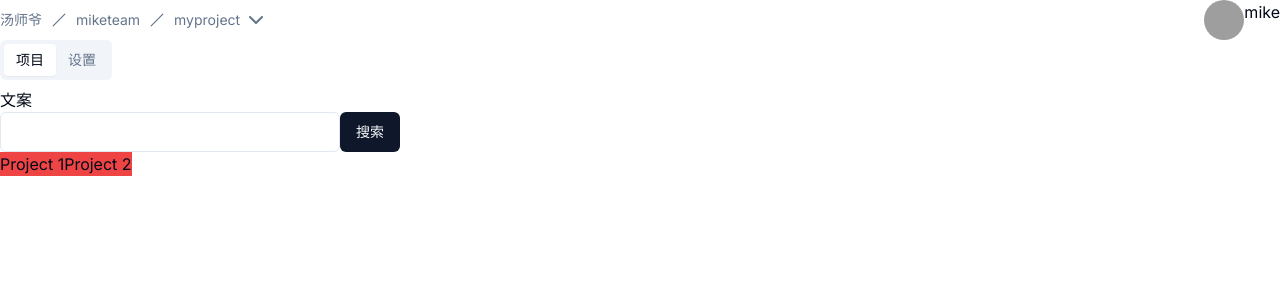
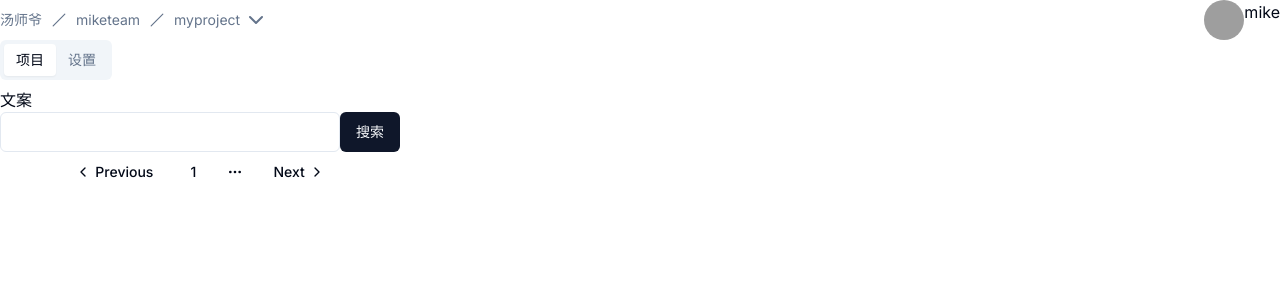
Before and after one commit to HeroIsUseless/bondma, a Next.js app: page / in a window 1280 px wide. Shown: the top 300 px of the page. Built offline with nearby package versions, Linux system fonts and the light colour scheme; grey boxes are pictures that could not be loaded.

Commit message:
fix: list

```diff
--- /dev/null
+++ b/components/ui/pagination.tsx
@@ -0,0 +1,117 @@
+import * as React from "react"
+import { ChevronLeft, ChevronRight, MoreHorizontal } from "lucide-react"
+
+import { cn } from "@/lib/utils"
+import { ButtonProps, buttonVariants } from "@/components/ui/button"
+
+const Pagination = ({ className, ...props }: React.ComponentProps<"nav">) => (
+  <nav
+    role="navigation"
+    aria-label="pagination"
+    className={cn("mx-auto flex w-full justify-center", className)}
+    {...props}
+  />
+)
+Pagination.displayName = "Pagination"
+
+const PaginationContent = React.forwardRef<
+  HTMLUListElement,
+  React.ComponentProps<"ul">
+>(({ className, ...props }, ref) => (
+  <ul
+    ref={ref}
+    className={cn("flex flex-row items-center gap-1", className)}
+    {...props}
+  />
+))
+PaginationContent.displayName = "PaginationContent"
+
+const PaginationItem = React.forwardRef<
+  HTMLLIElement,
+  React.ComponentProps<"li">
+>(({ className, ...props }, ref) => (
+  <li ref={ref} className={cn("", className)} {...props} />
+))
+PaginationItem.displayName = "PaginationItem"
+
+type PaginationLinkProps = {
+  isActive?: boolean
+} & Pick<ButtonProps, "size"> &
+  React.ComponentProps<"a">
+
+const PaginationLink = ({
+  className,
+  isActive,
+  size = "icon",
+  ...props
+}: PaginationLinkProps) => (
+  <a
+    aria-current={isActive ? "page" : undefined}
+    className={cn(
+      buttonVariants({
+        variant: isActive ? "outline" : "ghost",
+        size,
+      }),
+      className
+    )}
+    {...props}
+  />
+)
+PaginationLink.displayName = "PaginationLink"
+
+const PaginationPrevious = ({
+  className,
+  ...props
+}: React.ComponentProps<typeof PaginationLink>) => (
+  <PaginationLink
+    aria-label="Go to previous page"
+    size="default"
+    className={cn("gap-1 pl-2.5", className)}
+    {...props}
+  >
+    <ChevronLeft className="h-4 w-4" />
+    <span>Previous</span>
+  </PaginationLink>
+)
+PaginationPrevious.displayName = "PaginationPrevious"
+
+const PaginationNext = ({
+  className,
+  ...props
+}: React.ComponentProps<typeof PaginationLink>) => (
+  <PaginationLink
+    aria-label="Go to next page"
+    size="default"
+    className={cn("gap-1 pr-2.5", className)}
+    {...props}
+  >
+    <span>Next</span>
+    <ChevronRight className="h-4 w-4" />
+  </PaginationLink>
+)
+PaginationNext.displayName = "PaginationNext"
+
+const PaginationEllipsis = ({
+  className,
+  ...props
+}: React.ComponentProps<"span">) => (
+  <span
+    aria-hidden
+    className={cn("flex h-9 w-9 items-center justify-center", className)}
+    {...props}
+  >
+    <MoreHorizontal className="h-4 w-4" />
+    <span className="sr-only">More pages</span>
+  </span>
+)
+PaginationEllipsis.displayName = "PaginationEllipsis"
+
+export {
+  Pagination,
+  PaginationContent,
+  PaginationEllipsis,
+  PaginationItem,
+  PaginationLink,
+  PaginationNext,
+  PaginationPrevious,
+}
--- a/components/views/projectView.tsx
+++ b/components/views/projectView.tsx
@@ -20,10 +20,19 @@
 import { Input } from "@/components/ui/input"
 import { Project } from "@/store/types";
 import { useAtom } from "jotai";
-import { projectsAtom } from "@/store/atoms";
+import { nowProjectAtom, projectsAtom } from "@/store/atoms";
+import {
+    Pagination,
+    PaginationContent,
+    PaginationEllipsis,
+    PaginationItem,
+    PaginationLink,
+    PaginationNext,
+    PaginationPrevious,
+} from "@/components/ui/pagination"
 
 export function ProjectView() {
-    const [projects, setProjects] = useAtom(projectsAtom);
+    const [nowProject, setNowProject] = useAtom(nowProjectAtom);
 
     return (
         <Tabs defaultValue="account" className="w-[400px]">
@@ -37,13 +46,32 @@
                     <Input />
                     <Button>搜索</Button>
                 </div>
-                <div className="flex">
-                    {projects.map(project => <>
-                        <div className="bg-red-500">
-                            {project.name}
-                        </div>
-                    </>)}
-                </div>
+                {nowProject?.tokens.map(token => {
+                    return <>
+                    {token.translations.map(translation => {
+                        return <>
+                            {translation.text}
+                        </>
+                    })}
+                    </>
+                })}
+                <Pagination>
+                    <PaginationContent>
+                        <PaginationItem>
+                            <PaginationPrevious href="#" />
+                        </PaginationItem>
+                        <PaginationItem>
+                            <PaginationLink href="#">1</PaginationLink>
+                        </PaginationItem>
+                        <PaginationItem>
+                            <PaginationEllipsis />
+                        </PaginationItem>
+                        <PaginationItem>
+                            <PaginationNext href="#" />
+                        </PaginationItem>
+                    </PaginationContent>
+                </Pagination>
+
             </TabsContent>
             <TabsContent value="password">Change your password here.</TabsContent>
         </Tabs>
--- a/store/atoms.ts
+++ b/store/atoms.ts
@@ -1,5 +1,5 @@
 import { atom } from "jotai";
-import { Team, User } from "./types";
+import { Project, Team, User } from "./types";
 
 export const userAtom = atom<User>({
     name: "mike",
@@ -14,20 +14,27 @@
 
 export const teamsAtom = atom<Team[]>([])
 
-export type Project = {
-    name: string,
-    id: number,
-}
-
-export const nowProjectAtom = atom<Project>({
+export const nowProjectAtom = atom<Project | undefined>({
     name: "myproject",
     id: 10,
+    defaultLang: "en",
+    tokens: [],
+    teamId: 0,
+    members: []
 });
 
 export const projectsAtom = atom<Project[]>([{
     name: "Project 1",
     id: 0,
+    defaultLang: "en",
+    tokens: [],
+    teamId: 0,
+    members: []
 }, {
     name: "Project 2",
     id: 1,
+    defaultLang: "en",
+    tokens: [],
+    teamId: 0,
+    members: []
 }])
--- a/store/types.ts
+++ b/store/types.ts
@@ -18,13 +18,13 @@
     members: string[]
 }
 
-export type Translation = {
+export type Token = {
     id: string,
     key: string,
-    tokens: Token[],
+    translations: Translation[],
 }
 
-export type Token = {
+export type Translation = {
     lang: string,
     text: string,
 }
```
Also changed, not shown: 1 other file (tests, documents, lock files or other folders).
